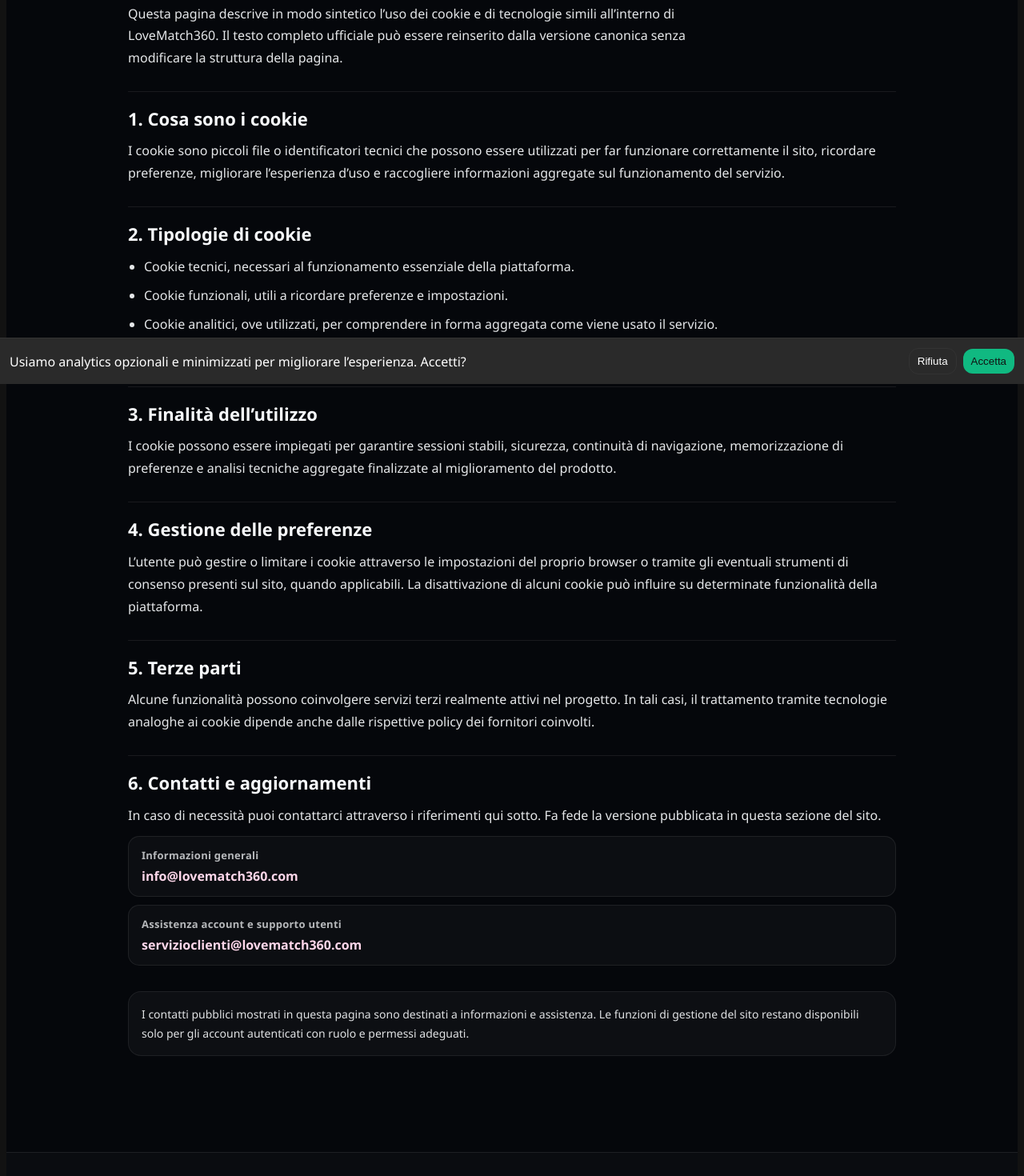
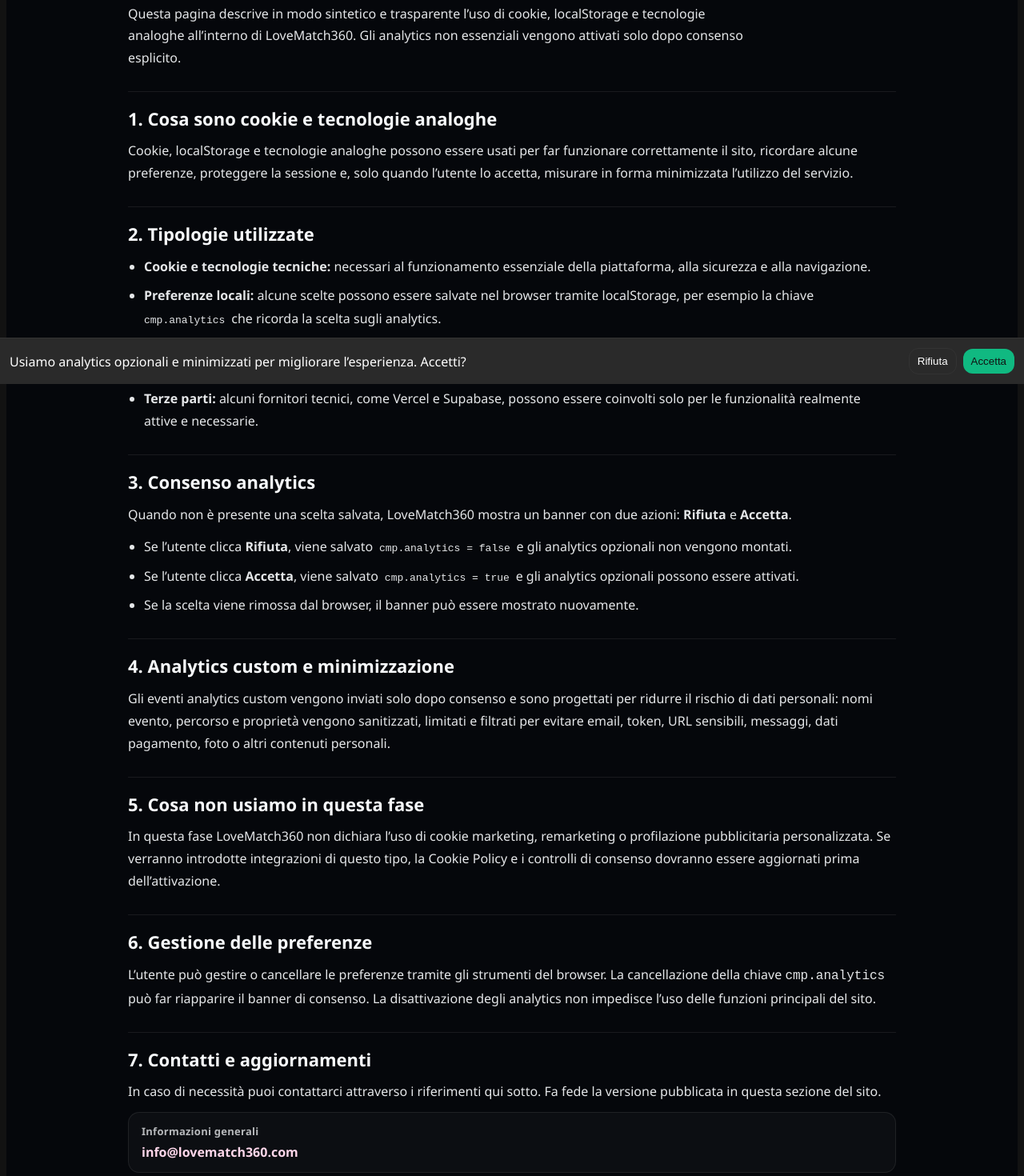
Before and after one commit to ciuval/lm360-admin-prod, a React (Vite) app: page /#/cookie in a window 1280 px wide. Shown: the part 320-1790 px from the top of the page at 80% size. Built offline with nearby package versions, Linux system fonts and the light colour scheme; no server answers.

Commit message:
Clarify cookie analytics consent

```diff
--- a/src/pages/legal/Cookie.jsx
+++ b/src/pages/legal/Cookie.jsx
@@ -25,7 +25,7 @@
     intro: {
       marginTop: 14,
       marginBottom: 0,
-      maxWidth: 760,
+      maxWidth: 780,
       fontSize: 16,
       lineHeight: 1.7,
       opacity: 0.92,
@@ -98,88 +98,138 @@
     <main style={styles.page} aria-labelledby="cookie-title">
       <header style={styles.header}>
         <span style={styles.eyebrow}>LoveMatch360</span>
+
         <h1 id="cookie-title" style={styles.h1}>
           Cookie Policy
         </h1>
+
         <p style={styles.intro}>
-          Questa pagina descrive in modo sintetico l’uso dei cookie e di tecnologie
-          simili all’interno di LoveMatch360. Il testo completo ufficiale può essere
-          reinserito dalla versione canonica senza modificare la struttura della pagina.
+          Questa pagina descrive in modo sintetico e trasparente l’uso di cookie,
+          localStorage e tecnologie analoghe all’interno di LoveMatch360. Gli
+          analytics non essenziali vengono attivati solo dopo consenso esplicito.
         </p>
       </header>
 
       <section style={styles.section} aria-labelledby="cookie-section-1">
         <h2 id="cookie-section-1" style={styles.h2}>
-          1. Cosa sono i cookie
+          1. Cosa sono cookie e tecnologie analoghe
         </h2>
+
         <p style={styles.p}>
-          I cookie sono piccoli file o identificatori tecnici che possono essere
-          utilizzati per far funzionare correttamente il sito, ricordare preferenze,
-          migliorare l’esperienza d’uso e raccogliere informazioni aggregate sul
-          funzionamento del servizio.
+          Cookie, localStorage e tecnologie analoghe possono essere usati per far
+          funzionare correttamente il sito, ricordare alcune preferenze, proteggere
+          la sessione e, solo quando l’utente lo accetta, misurare in forma
+          minimizzata l’utilizzo del servizio.
         </p>
       </section>
 
       <section style={styles.section} aria-labelledby="cookie-section-2">
         <h2 id="cookie-section-2" style={styles.h2}>
-          2. Tipologie di cookie
+          2. Tipologie utilizzate
         </h2>
+
         <ul style={styles.ul}>
           <li style={styles.li}>
-            Cookie tecnici, necessari al funzionamento essenziale della piattaforma.
+            <strong>Cookie e tecnologie tecniche:</strong> necessari al
+            funzionamento essenziale della piattaforma, alla sicurezza e alla
+            navigazione.
           </li>
+
           <li style={styles.li}>
-            Cookie funzionali, utili a ricordare preferenze e impostazioni.
+            <strong>Preferenze locali:</strong> alcune scelte possono essere
+            salvate nel browser tramite localStorage, per esempio la chiave
+            <code> cmp.analytics </code> che ricorda la scelta sugli analytics.
           </li>
+
           <li style={styles.li}>
-            Cookie analitici, ove utilizzati, per comprendere in forma aggregata come
-            viene usato il servizio.
+            <strong>Analytics opzionali:</strong> Vercel Analytics e gli eventi
+            analytics custom di LoveMatch360 vengono attivati solo se l’utente
+            accetta gli analytics.
           </li>
+
           <li style={styles.li}>
-            Eventuali cookie di terze parti, nei limiti delle integrazioni attive e
-            realmente presenti nel prodotto.
+            <strong>Terze parti:</strong> alcuni fornitori tecnici, come Vercel e
+            Supabase, possono essere coinvolti solo per le funzionalità realmente
+            attive e necessarie.
           </li>
         </ul>
       </section>
 
       <section style={styles.section} aria-labelledby="cookie-section-3">
         <h2 id="cookie-section-3" style={styles.h2}>
-          3. Finalità dell’utilizzo
+          3. Consenso analytics
         </h2>
+
         <p style={styles.p}>
-          I cookie possono essere impiegati per garantire sessioni stabili, sicurezza,
-          continuità di navigazione, memorizzazione di preferenze e analisi tecniche
-          aggregate finalizzate al miglioramento del prodotto.
+          Quando non è presente una scelta salvata, LoveMatch360 mostra un banner
+          con due azioni: <strong>Rifiuta</strong> e <strong>Accetta</strong>.
         </p>
+
+        <ul style={styles.ul}>
+          <li style={styles.li}>
+            Se l’utente clicca <strong>Rifiuta</strong>, viene salvato
+            <code> cmp.analytics = false </code> e gli analytics opzionali non
+            vengono montati.
+          </li>
+
+          <li style={styles.li}>
+            Se l’utente clicca <strong>Accetta</strong>, viene salvato
+            <code> cmp.analytics = true </code> e gli analytics opzionali possono
+            essere attivati.
+          </li>
+
+          <li style={styles.li}>
+            Se la scelta viene rimossa dal browser, il banner può essere mostrato
+            nuovamente.
+          </li>
+        </ul>
       </section>
 
       <section style={styles.section} aria-labelledby="cookie-section-4">
         <h2 id="cookie-section-4" style={styles.h2}>
-          4. Gestione delle preferenze
+          4. Analytics custom e minimizzazione
         </h2>
+
         <p style={styles.p}>
-          L’utente può gestire o limitare i cookie attraverso le impostazioni del proprio
-          browser o tramite gli eventuali strumenti di consenso presenti sul sito, quando
-          applicabili. La disattivazione di alcuni cookie può influire su determinate
-          funzionalità della piattaforma.
+          Gli eventi analytics custom vengono inviati solo dopo consenso e sono
+          progettati per ridurre il rischio di dati personali: nomi evento, percorso
+          e proprietà vengono sanitizzati, limitati e filtrati per evitare email,
+          token, URL sensibili, messaggi, dati pagamento, foto o altri contenuti
+          personali.
         </p>
       </section>
 
       <section style={styles.section} aria-labelledby="cookie-section-5">
         <h2 id="cookie-section-5" style={styles.h2}>
-          5. Terze parti
+          5. Cosa non usiamo in questa fase
         </h2>
+
         <p style={styles.p}>
-          Alcune funzionalità possono coinvolgere servizi terzi realmente attivi nel
-          progetto. In tali casi, il trattamento tramite tecnologie analoghe ai cookie
-          dipende anche dalle rispettive policy dei fornitori coinvolti.
+          In questa fase LoveMatch360 non dichiara l’uso di cookie marketing,
+          remarketing o profilazione pubblicitaria personalizzata. Se verranno
+          introdotte integrazioni di questo tipo, la Cookie Policy e i controlli di
+          consenso dovranno essere aggiornati prima dell’attivazione.
         </p>
       </section>
 
       <section style={styles.section} aria-labelledby="cookie-section-6">
         <h2 id="cookie-section-6" style={styles.h2}>
-          6. Contatti e aggiornamenti
+          6. Gestione delle preferenze
         </h2>
+
+        <p style={styles.p}>
+          L’utente può gestire o cancellare le preferenze tramite gli strumenti del
+          browser. La cancellazione della chiave <code>cmp.analytics</code> può far
+          riapparire il banner di consenso. La disattivazione degli analytics non
+          impedisce l’uso delle funzioni principali del sito.
+        </p>
+      </section>
+
+      <section style={styles.section} aria-labelledby="cookie-section-7">
+        <h2 id="cookie-section-7" style={styles.h2}>
+          7. Contatti e aggiornamenti
+        </h2>
+
         <p style={styles.p}>
           In caso di necessità puoi contattarci attraverso i riferimenti qui sotto.
           Fa fede la versione pubblicata in questa sezione del sito.
@@ -203,8 +253,8 @@
       </section>
 
       <aside style={styles.note} aria-label="Nota informativa">
-        I contatti pubblici mostrati in questa pagina sono destinati a informazioni e
-        assistenza. Le funzioni di gestione del sito restano disponibili solo per gli
+        I contatti pubblici mostrati in questa pagina sono destinati a informazioni
+        e assistenza. Le funzioni di gestione del sito restano disponibili solo per
         account autenticati con ruolo e permessi adeguati.
       </aside>
     </main>
```
